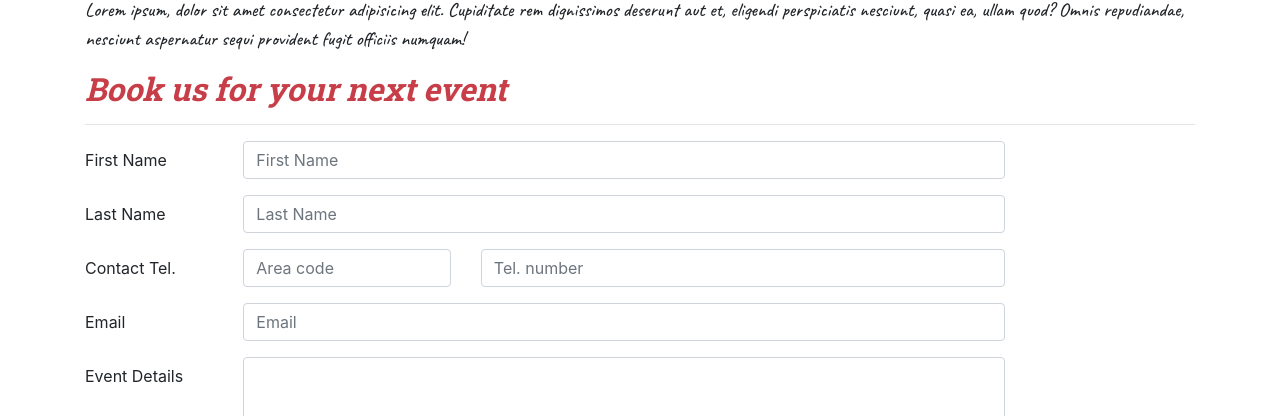
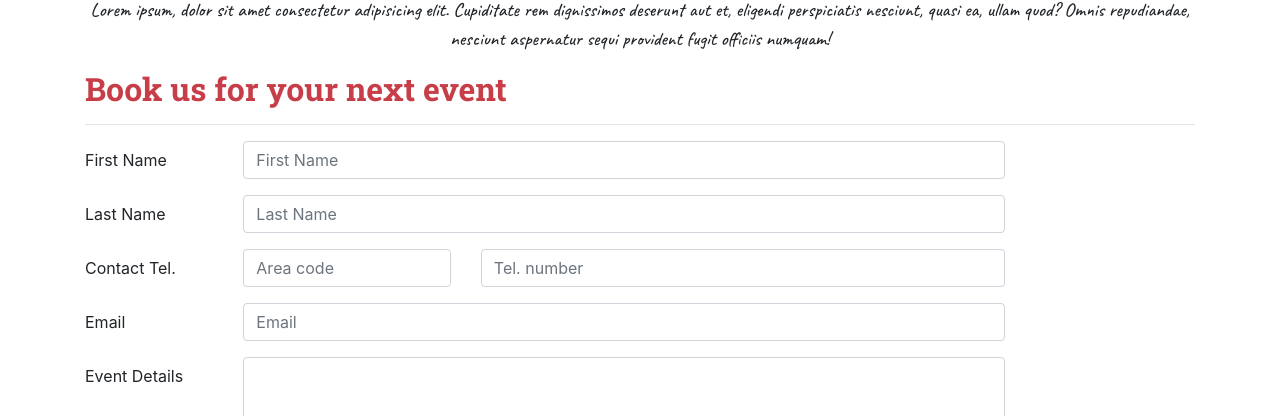
Before and after one commit to Micvarga/strawBerriesBBQ, a website: page contactUs.html in a window 1280 px wide. Shown: the part 684-1100 px from the top of the page. Drawn offline with nearby package versions, Linux system fonts and the light colour scheme; files that its build step writes are made by us from their sources.

Commit message:
Removed redundant styles

```diff
--- a/CSS/styles.scss
+++ b/CSS/styles.scss
@@ -70,10 +70,6 @@ h2 {
     text-decoration: underline;
 }
 
-h2 {
-    font-family: $header-font;
-    font-style: italic;
-}
 
 .card {
     background: url('/img/cuttingBoard2.jpg');
@@ -145,6 +141,14 @@ p {
     height: 60vh;
 }
 
+#contactUsContent {
+
+    h2,
+    p {
+        text-align: center;
+    }
+}
+
 
 @media screen and (max-width:4000px) and (min-width:601px) {
     .w-100 {
```
